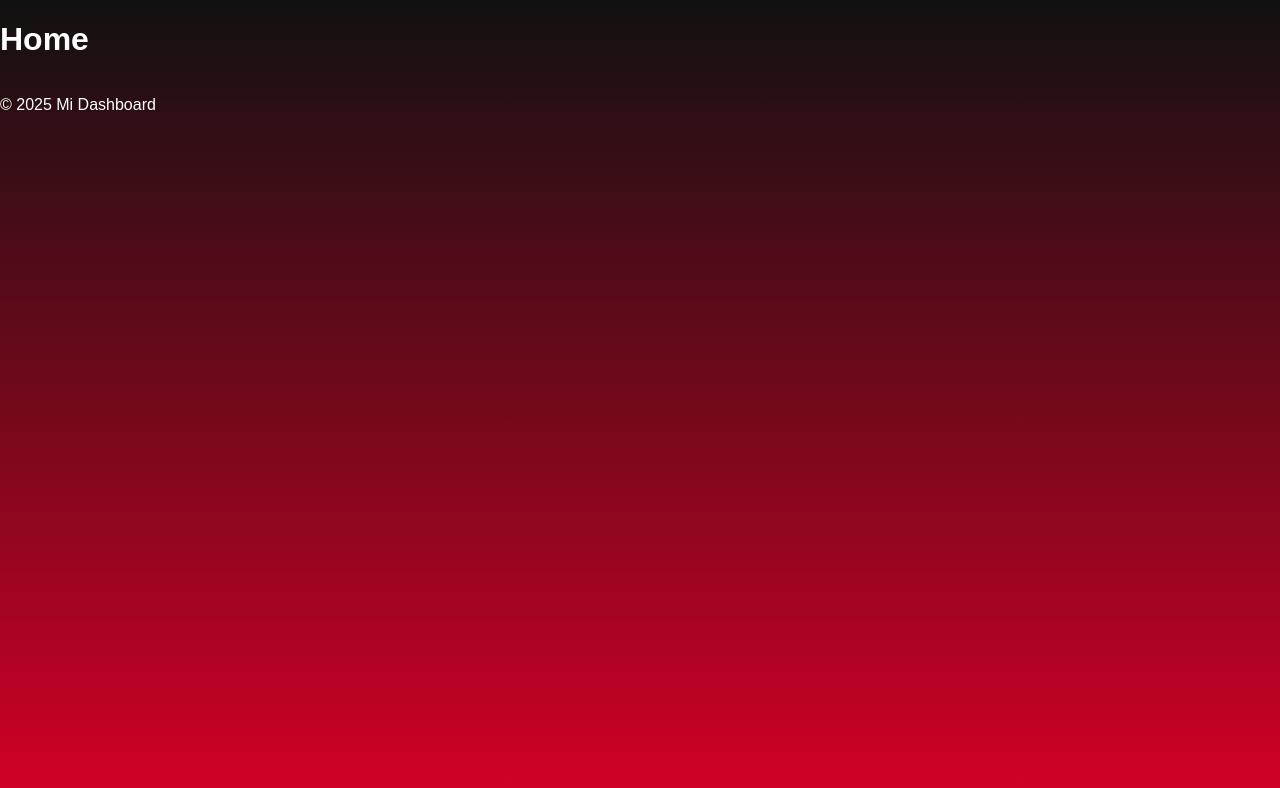
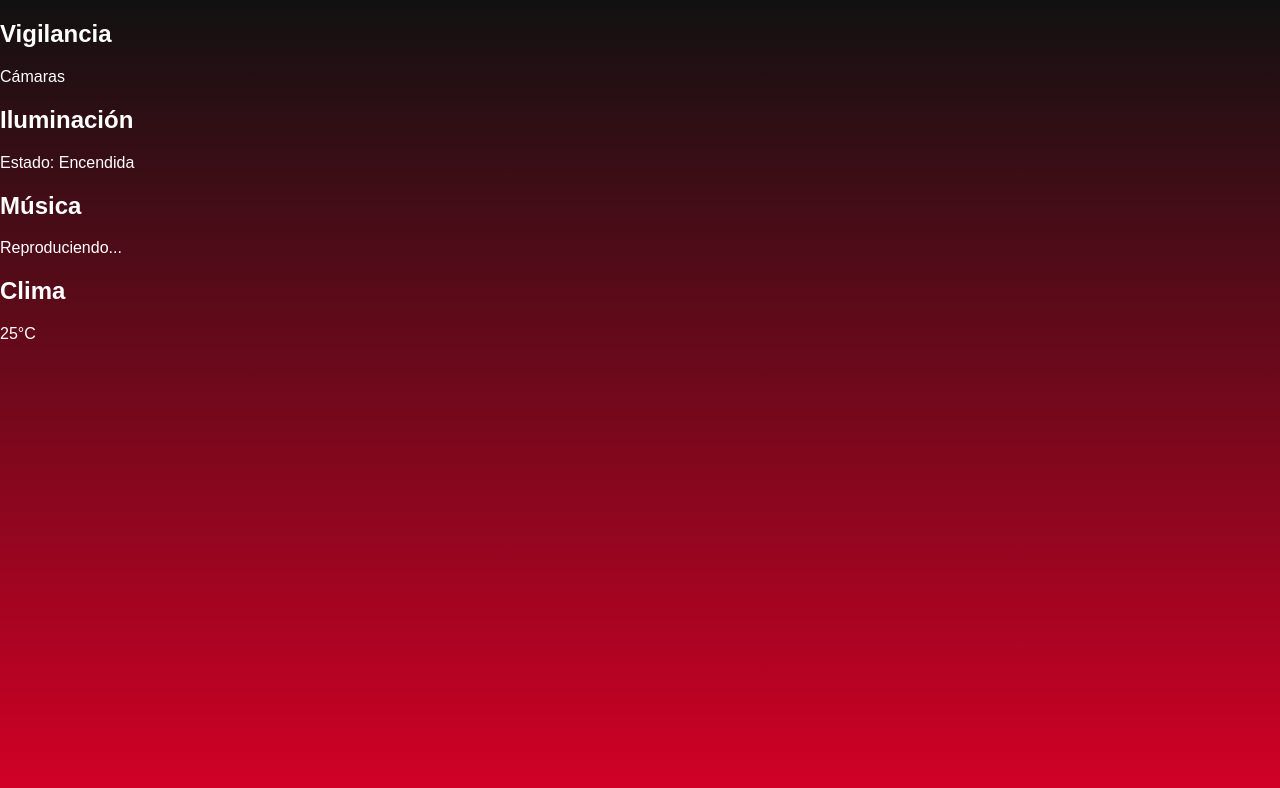
Before and after one commit to hazzzye/hass-dashboard, a plain HTML site: page index.html in a window 1280 px wide. Drawn offline with Linux system fonts and the light colour scheme.

Commit message:
Update index.html

```diff
--- a/index.html
+++ b/index.html
@@ -3,23 +3,45 @@
 <head>
     <meta charset="UTF-8">
     <meta name="viewport" content="width=device-width, initial-scale=1.0">
-    <title>Dashboard
-    </title>
+    <title>Dashboard Home Assistant</title>
     <link rel="stylesheet" href="style.css">
-    </head>
+</head>
 <body>
 
-    <header>
-        <h1>Home</h1>
-    </header>
+    <!-- Blobs animados -->
+    <div class="blob blob1"></div>
+    <div class="blob blob2"></div>
+    <div class="blob blob3"></div>
 
-    <main class="dashboard-container">
-        </main>
+    <!-- Contenedor principal -->
+    <main class="dashboard-content">
 
-    <footer>
-        <p>&copy; 2025 Mi Dashboard</p>
-    </footer>
+        <!-- Primera columna (2 filas) -->
+        <div class="grid-item">
+            <div class="card">
+                <h2>Vigilancia</h2>
+                <p>Cámaras</p>
+            </div>
+            <div class="card">
+                <h2>Iluminación</h2>
+                <p>Estado: Encendida</p>
+            </div>
+        </div>
+
+        <!-- Segunda columna -->
+        <div class="card">
+            <h2>Música</h2>
+            <p>Reproduciendo...</p>
+        </div>
+
+        <!-- Tercera columna -->
+        <div class="card">
+            <h2>Clima</h2>
+            <p>25°C</p>
+        </div>
+
+    </main>
 
     <script src="script.js"></script>
-    </body>
+</body>
 </html>
```
